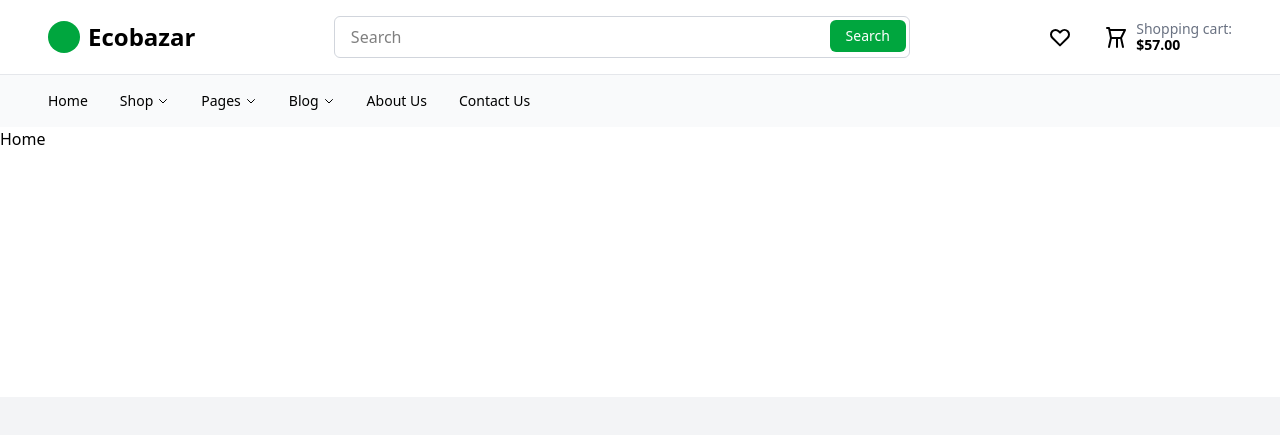
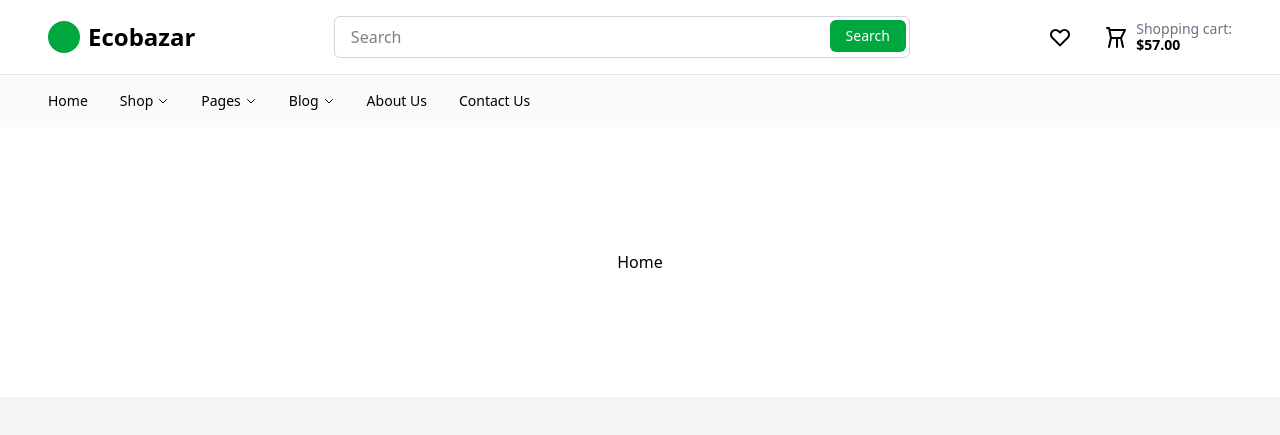
Before and after one commit to cdac-project-green-mart/web-frontend, a React (Vite) app in the folder ecomm-user-client/: page / in a window 1280 px wide. Shown: the top 435 px of the page. Built offline with nearby package versions, Linux system fonts and the light colour scheme.

Commit message:
Centered the outlet vertically and horizontally

```diff
--- a/ecomm-user-client/src/components/layout/Layout.jsx
+++ b/ecomm-user-client/src/components/layout/Layout.jsx
@@ -8,7 +8,7 @@ const Layout = () => {
   return (
     <div className='flex flex-col min-h-screen'>
       <Navbar/>
-      <main className='grow'>
+      <main className='flex grow mx-auto items-center'>
         <Outlet/>
       </main>
       <Footer/>
```
